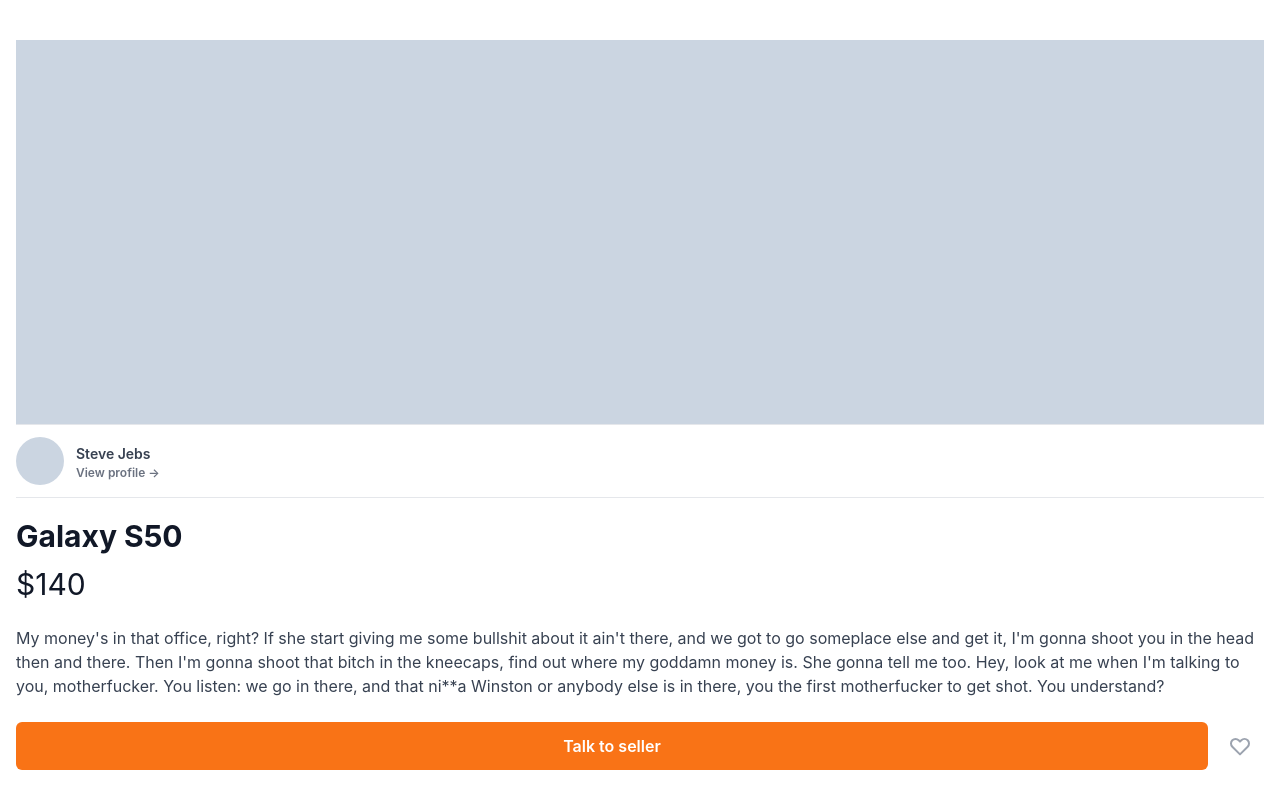
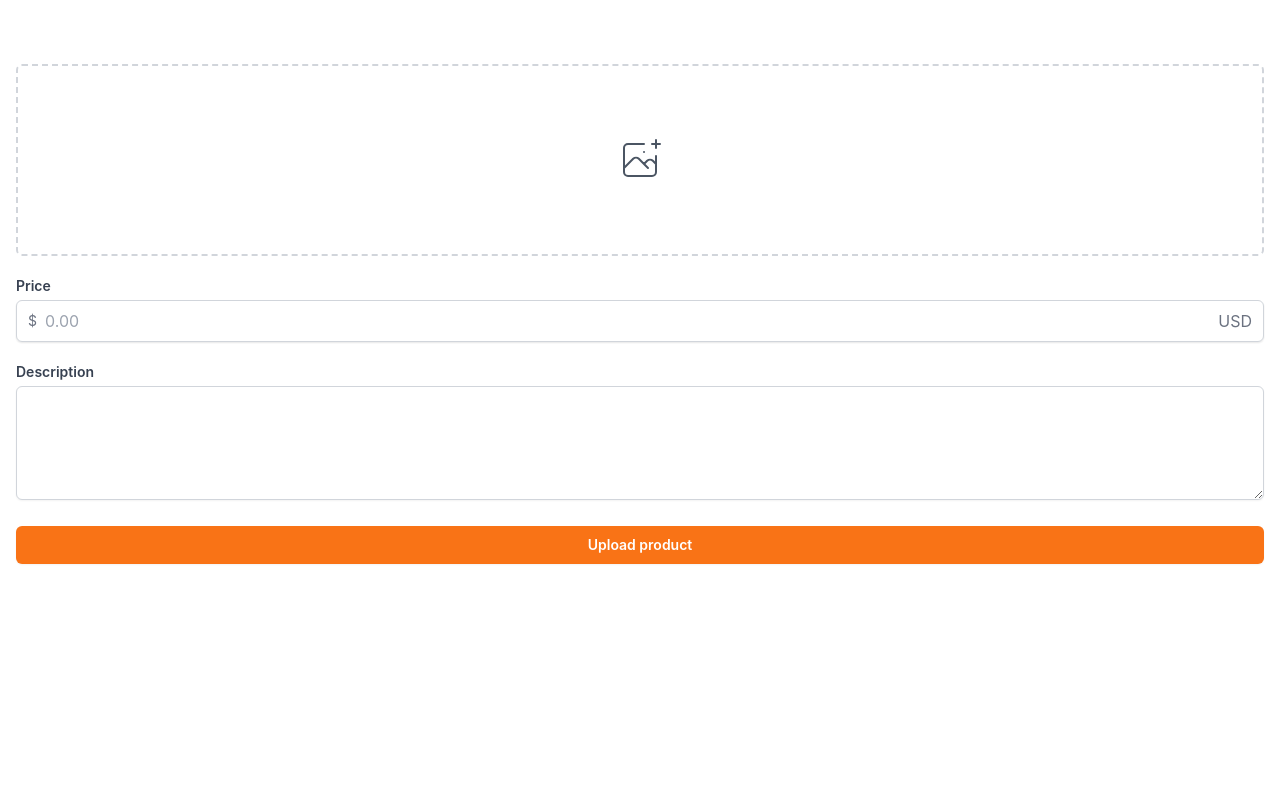
Before and after one commit to kkuyu/-carrot-market, a Next.js app: page /items/upload in a window 1280 px wide. Shown: the top 800 px of the page. Built offline with nearby package versions, Linux system fonts and the light colour scheme; a web font is replaced by a local one.

Commit message:
Upload Item

```diff
--- a/pages/enter.tsx
+++ b/pages/enter.tsx
@@ -25,7 +25,7 @@ export default function Enter() {
           </div>
         </div>
         <form className="mt-8 flex flex-col">
-          <label className="text-sm font-semibold text-gray-700">
+          <label htmlFor="input" className="text-sm font-semibold text-gray-700">
             {method === "email" ? "Email address" : null}
             {method === "phone" ? "Phone number" : null}
           </label>
@@ -33,6 +33,7 @@ export default function Enter() {
             {method === "email" ? (
               <input
                 type="email"
+                id="input"
                 required
                 className="w-full px-3 py-2 appearance-none border border-gray-300 rounded-md shadow-sm placeholder-gray-400
                 focus:outline-none focus:ring-orange-500 focus:border-orange-500"
@@ -43,6 +44,7 @@ export default function Enter() {
                 <span className="px-3 flex items-center justify-center text-sm text-gray-500 bg-gray-50 border border-r-0 border-gray-300 rounded-l-md select-none">+82</span>
                 <input
                   type="number"
+                  id="input"
                   className="w-full px-3 py-2 appearance-none border border-gray-300 rounded-md rounded-l-none shadow-sm placeholder-gray-400
                     focus:border-orange-500 focus:outline-none focus:ring-orange-500"
                   required
--- a/pages/index.tsx
+++ b/pages/index.tsx
@@ -5,7 +5,7 @@ const Home: NextPage = () => {
     <div className="flex flex-col py-10">
       {[1, 1, 1, 1, 1, 1, 1, 1, 1, 1, 1, 1].map((_, i) => (
         <div key={i} className="border-b">
-          <button type="button" className="flex justify-between items-stretch w-full p-4 cursor-pointer">
+          <button type="button" className="flex justify-between items-stretch w-full p-4">
             <div className="flex space-x-4">
               <div className="flex-none w-20 h-20 bg-gray-400 rounded-md" />
               <div className="flex flex-col justify-center text-left">
@@ -41,7 +41,7 @@ const Home: NextPage = () => {
           </button>
         </div>
       ))}
-      <button className="fixed bottom-24 right-5 p-4 text-white bg-orange-400 transition-colors rounded-full shadow-xl cursor-pointer hover:bg-orange-500">
+      <button className="fixed bottom-24 right-5 p-4 text-white bg-orange-400 transition-colors rounded-full shadow-xl hover:bg-orange-500">
         <svg className="h-6 w-6" xmlns="http://www.w3.org/2000/svg" fill="none" viewBox="0 0 24 24" stroke="currentColor" aria-hidden="true">
           <path strokeLinecap="round" strokeLinejoin="round" strokeWidth="2" d="M12 6v6m0 0v6m0-6h6m-6 0H6" />
         </svg>
--- /dev/null
+++ b/pages/items/upload.tsx
@@ -0,0 +1,59 @@
+import type { NextPage } from "next";
+
+const Upload: NextPage = () => {
+  return (
+    <div className="px-4 py-16">
+      <div>
+        <label className="w-full flex items-center justify-center h-48 text-gray-600 border-2 border-dashed border-gray-300 rounded-md hover:text-orange-500 hover:border-orange-500">
+          <svg className="h-12 w-12" stroke="currentColor" fill="none" viewBox="0 0 48 48" aria-hidden="true">
+            <path
+              d="M28 8H12a4 4 0 00-4 4v20m32-12v8m0 0v8a4 4 0 01-4 4H12a4 4 0 01-4-4v-4m32-4l-3.172-3.172a4 4 0 00-5.656 0L28 28M8 32l9.172-9.172a4 4 0 015.656 0L28 28m0 0l4 4m4-24h8m-4-4v8m-12 4h.02"
+              strokeWidth={2}
+              strokeLinecap="round"
+              strokeLinejoin="round"
+            />
+          </svg>
+          <input className="a11y-hidden" type="file" />
+        </label>
+      </div>
+      <div className="mt-5">
+        <label htmlFor="price" className="block text-sm font-semibold text-gray-700">
+          Price
+        </label>
+        <div className="relative mt-1 flex items-center rounded-md shadow-sm">
+          <div className="absolute left-0 flex items-center justify-center pl-3 pointer-events-none">
+            <span className="text-sm text-gray-500">$</span>
+          </div>
+          <input
+            type="text"
+            id="price"
+            placeholder="0.00"
+            className="w-full px-3 pl-7 py-2 appearance-none border border-gray-300 rounded-md shadow-sm placeholder-gray-400
+              focus:outline-none focus:ring-orange-500 focus:border-orange-500"
+          />
+          <div className="absolute right-0 flex items-center pr-3 pointer-events-none">
+            <span className="text-gray-500">USD</span>
+          </div>
+        </div>
+      </div>
+      <div className="mt-5">
+        <label className="block text-sm font-semibold text-gray-700">Description</label>
+        <div className="mt-1">
+          <textarea
+            className="w-full shadow-sm border border-gray-300 rounded-md shadow-sm
+              focus:outline-none focus:ring-orange-500 focus:border-orange-500"
+            rows={4}
+          />
+        </div>
+      </div>
+      <button
+        className="mt-5 w-full px-4 py-2 text-sm font-semibold text-white bg-orange-500 border border-transparent rounded-md shadow-sm
+        hover:bg-orange-600 focus:outline-none focus:ring-2 focus:ring-offset-2 focus:ring-orange-500"
+      >
+        Upload product
+      </button>
+    </div>
+  );
+};
+
+export default Upload;
--- a/styles/globals.css
+++ b/styles/globals.css
@@ -6,3 +6,17 @@ html,
 body {
   font-family: Pretendard, -apple-system, BlinkMacSystemFont, system-ui, Roboto, "Helvetica Neue", "Segoe UI", "Apple SD Gothic Neo", "Noto Sans KR", "Malgun Gothic", sans-serif;
 }
+
+button,
+label {
+  cursor: pointer;
+}
+
+.a11y-hidden {
+  position: absolute;
+  width: 1px;
+  height: 1px;
+  margin: -1px;
+  overflow: hidden;
+  clip: rect(1px, 1px, 1px, 1px);
+}
```
Also changed, not shown: 1 other file (tests, documents, lock files or other folders).
